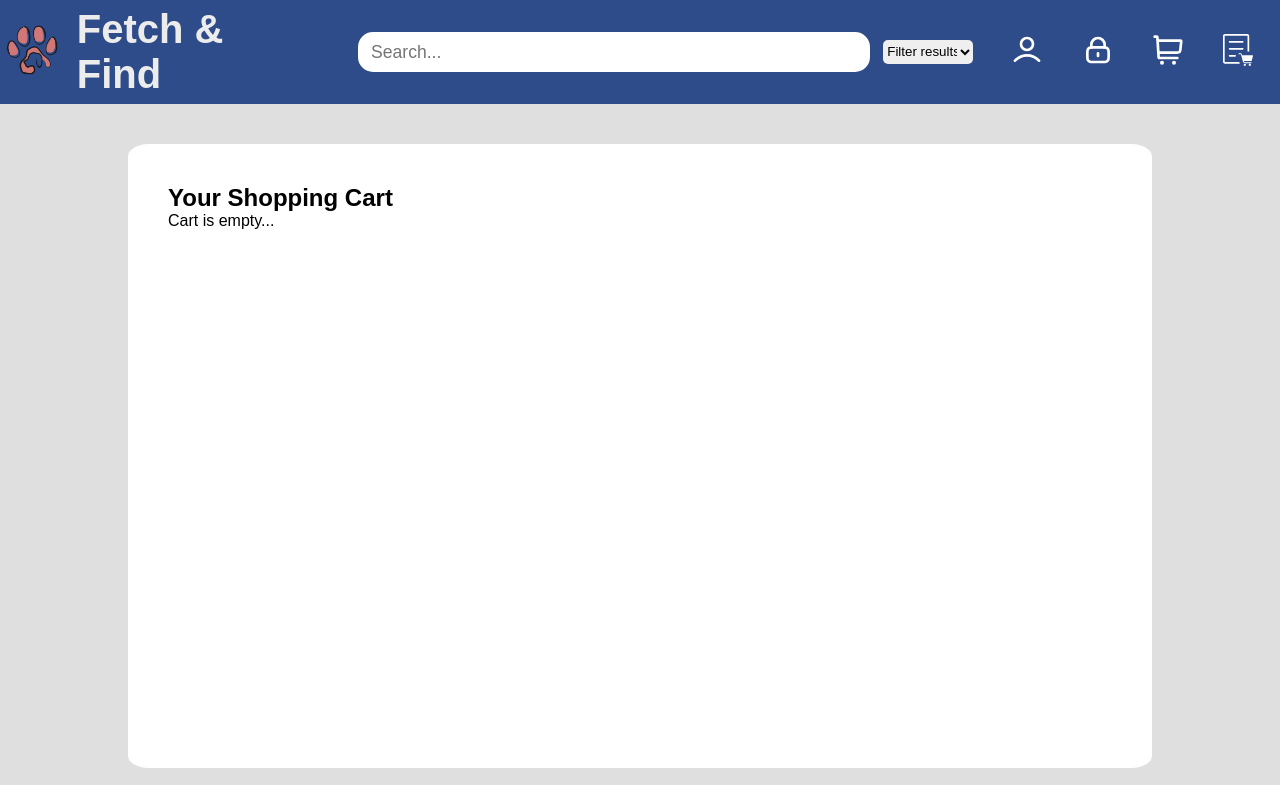
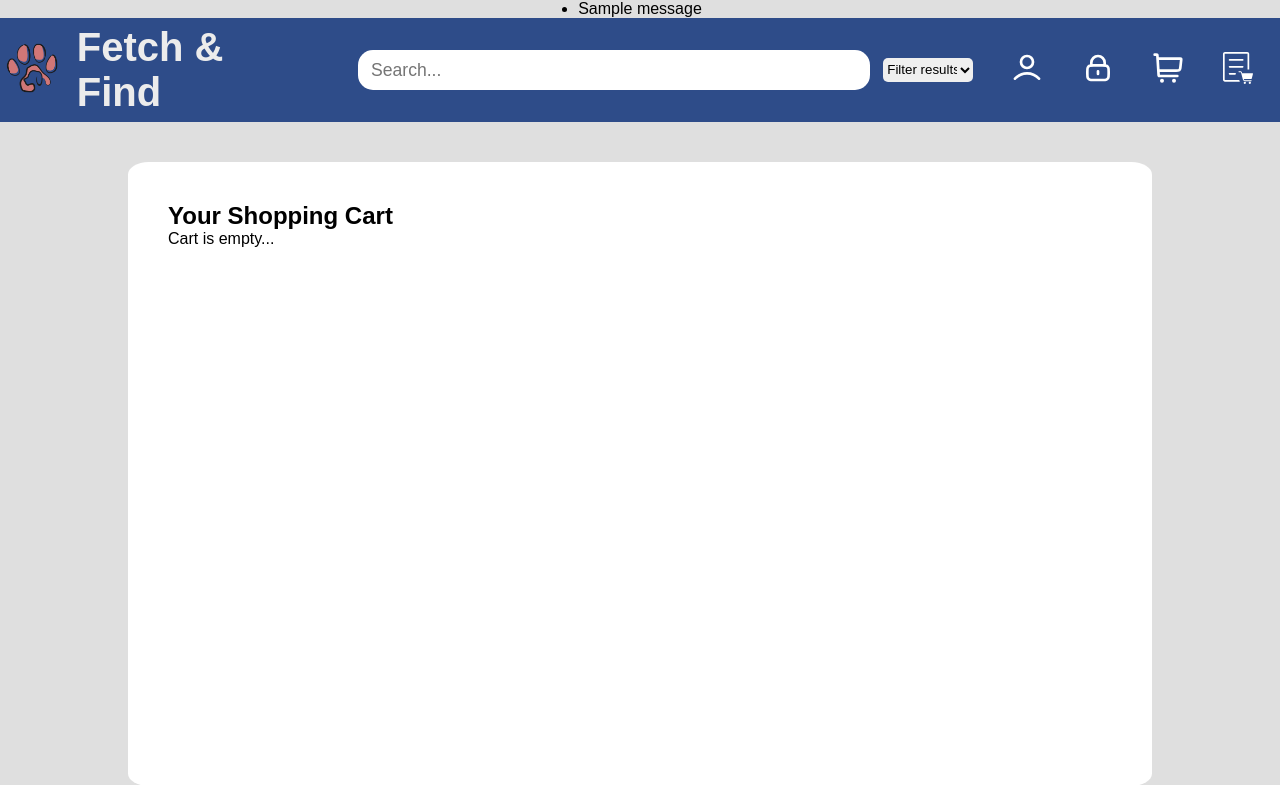
Before and after one commit to Cambrian34/Software-engineering-spring-2025--Group-6, a Django app: page /cart/ in a window 1280 px wide. Shown: the top 785 px of the page. Run offline with Django 5.2, Linux system fonts and the light colour scheme; a user stored in the database is signed in; data comes from the database, SQL or seed files in the repository; tables that the repository leaves empty hold one stand-in row (values such as "Sample post"); one stand-in notice (Sample message) is shown; parts of the project's set-up code (start-up, migrations or seed data) failed here and were passed over.

Commit message:
Add message display functionality to base template

```diff
--- a/fetchandfind/store/templates/base.html
+++ b/fetchandfind/store/templates/base.html
@@ -8,7 +8,13 @@
  {% load static %}
  <link rel="stylesheet" href="{% static "css/style.css" %}">
  <link rel="icon" type="image/png" href="{% static "../media/logo.png" %}">
-
+ {% if messages %}
+ <ul class="messages">
+   {% for message in messages %}
+     <li class="{{ message.tags }}">{{ message }}</li>
+   {% endfor %}
+ </ul>
+{% endif %}
 </head>
 <body>
   {% block content %}{% endblock content %}
```
